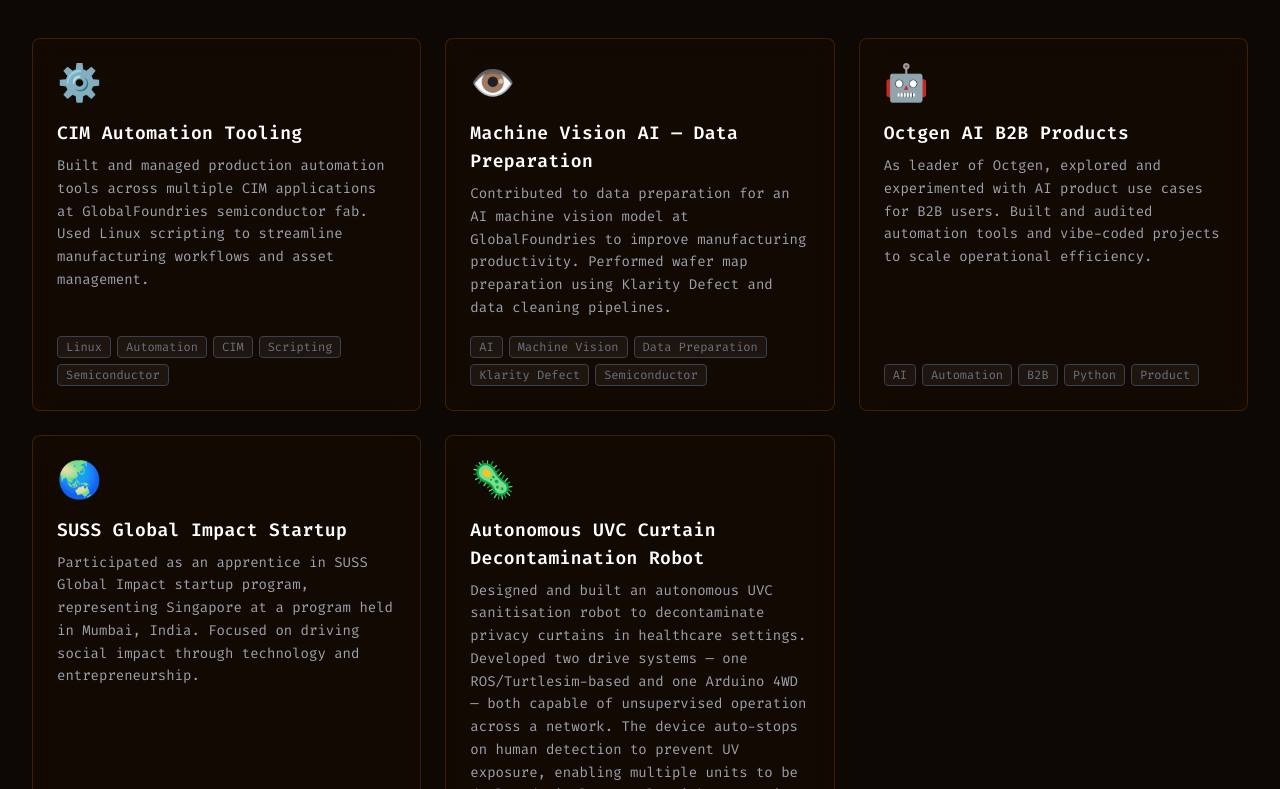
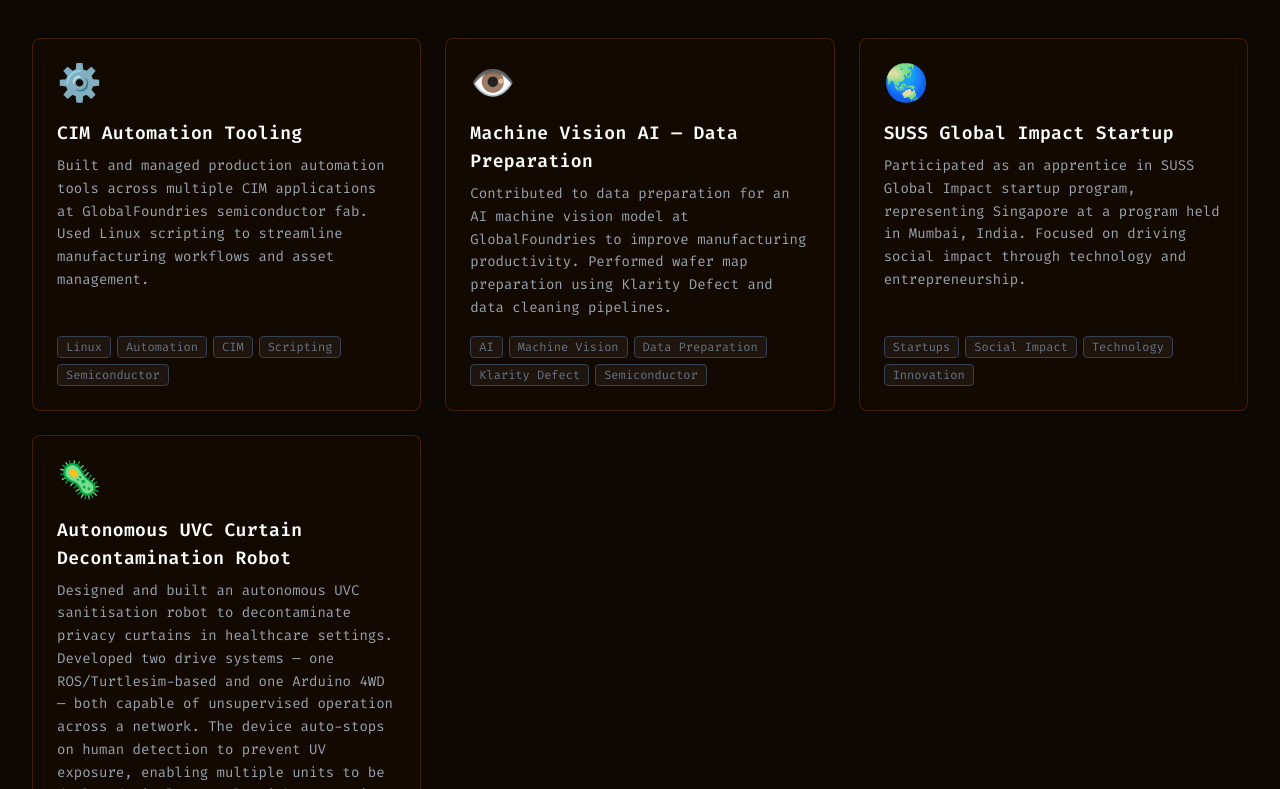
Before and after one commit to kannanayagam/kanna-porfolio, a React (Vite) app: page /#/ in a window 1280 px wide. Shown: the part 2131-2920 px from the top of the page. Built offline with nearby package versions, Linux system fonts and the light colour scheme.

Commit message:
feat: remove Octgen AI B2B Products from projects

```diff
--- a/src/data/projects.js
+++ b/src/data/projects.js
@@ -18,16 +18,6 @@
         link: null,
         featured: true,
         emoji: '👁️',
-    },
-    {
-        id: 3,
-        title: 'Octgen AI B2B Products',
-        description: 'As leader of Octgen, explored and experimented with AI product use cases for B2B users. Built and audited automation tools and vibe-coded projects to scale operational efficiency.',
-        tags: ['AI', 'Automation', 'B2B', 'Python', 'Product'],
-        github: null,
-        link: null,
-        featured: true,
-        emoji: '🤖',
     },
     {
         id: 4,
```
